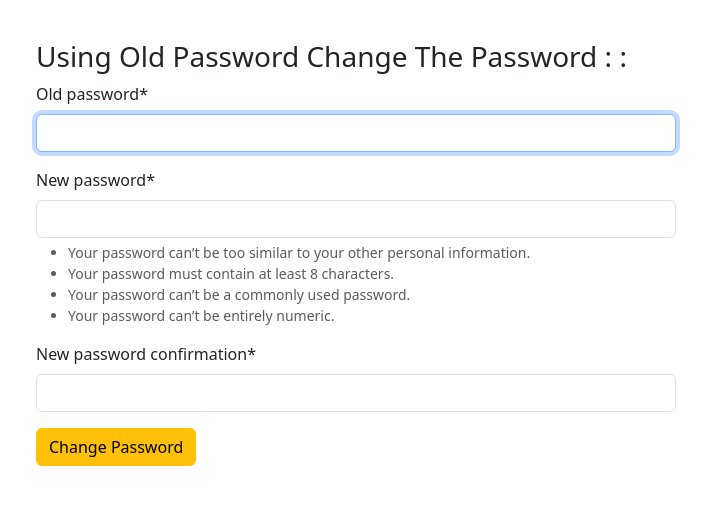
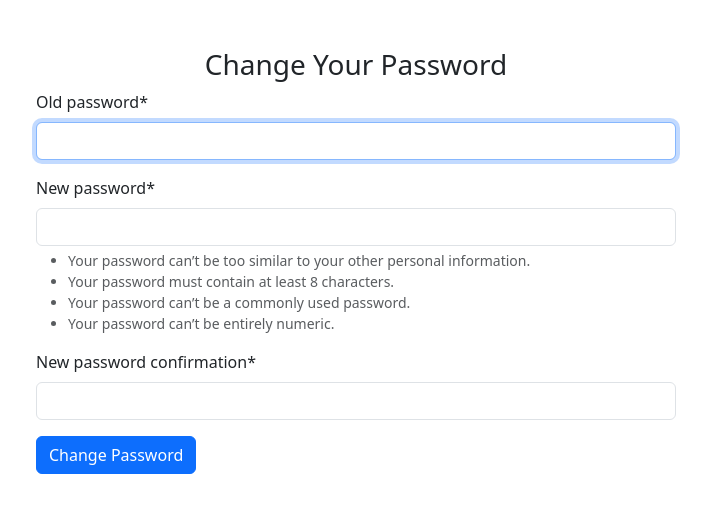
Before and after one commit to maj-jinnah/Asignment_5, a Django app: page /car/passchange1/ in a window 1280 px wide. Shown: the part 56-569 px from the top of the page, without its empty margins (284-995 px from the left). Run offline with Django 4.2, Linux system fonts and the light colour scheme; a user stored in the database is signed in; some libraries are stand-ins or nearby versions.

Commit message:
finally done

```diff
--- a/car/templates/addcar.html
+++ b/car/templates/addcar.html
@@ -7,13 +7,13 @@
 
 <div style="width:50%; margin:auto;">
     <form method="post" novalidate>
-        <h1>Add Car</h1>
+        <h1 class="d-flex justify-content-center mt-5">Add Car</h1>
         {% csrf_token %}
         <!-- {{form | crispy }} -->
         {% for fm in form%} {{fm.label_tag}} {{fm}} {{fm.errors|striptags}}
         {% endfor %}
         <br>
-        <button class="btn btn-warning mb-5">Add Car</button>
+        <button class="btn btn-outline-primary mt-3 mb-5">Add Car</button>
     </form>
 </div>
 
--- a/car/templates/pass_change.html
+++ b/car/templates/pass_change.html
@@ -3,10 +3,10 @@
 {% block content %}
 <div>
     <form method="post" action="" style="margin:auto; width:50%; margin-top:40px">
-        <h3>{{type}} : </h3>
+    <h3 class="d-flex justify-content-center mt-5">{{type}} </h3>
         {% csrf_token %}
         {{form | crispy}}
-        <button class="btn btn-warning mb-6">Change Password</button>
+        <button class="btn btn-primary">Change Password</button>
     </form>
 </div>
 {% endblock content %}
--- a/car/templates/update_profile.html
+++ b/car/templates/update_profile.html
@@ -7,7 +7,7 @@
         <h3 class="d-flex justify-content-center mt-5">{{type}} Page</h3>
         {% csrf_token %}
         {{form | crispy}}
-        <button class="btn btn-warning mb-6">Update Profile</button>
+        <button class="btn btn-primary">Update Profile</button>
         <a class="btn btn-primary mb-6" href="{% url 'passchange1' %}">Update Password</a>
     </form>
 </div>
--- a/car/views.py
+++ b/car/views.py
@@ -112,4 +112,4 @@ def passchange1(request):
             return redirect('profile')
     else:
         pass_form = PasswordChangeForm(request.user)
-    return render(request, 'pass_change.html',{'form' : pass_form, 'type' : 'Using Old Password Change The Password : '})
+    return render(request, 'pass_change.html',{'form' : pass_form, 'type' : 'Change Your Password '})
--- a/car_brand/templates/addcarbrand.html
+++ b/car_brand/templates/addcarbrand.html
@@ -7,13 +7,13 @@
 
 <div style="width:50%; margin:auto;">
     <form method="post" novalidate>
-        <h1>Add Car brand</h1>
+        <h1 class="d-flex justify-content-center mt-5">Add Car brand</h1>
         {% csrf_token %}
         <!-- {{form | crispy }} -->
         {% for fm in form%} {{fm.label_tag}} {{fm}} {{fm.errors|striptags}}
         {% endfor %}
         <br>
-        <button class="btn btn-warning mb-5">Add Car Brand</button>
+        <button class="btn btn-outline-primary mb-5">Add Car Brand</button>
     </form>
 </div>
 
--- a/car_brand/views.py
+++ b/car_brand/views.py
@@ -13,4 +13,4 @@ def addcarbrand(request):
             return redirect('homepage')
     else:
         form = forms.CarBrandForm()
-    return render(request,'addcar.html',{'form':form})
+    return render(request,'addcarbrand.html',{'form':form})
```
Also changed, not shown: db.sqlite3.
